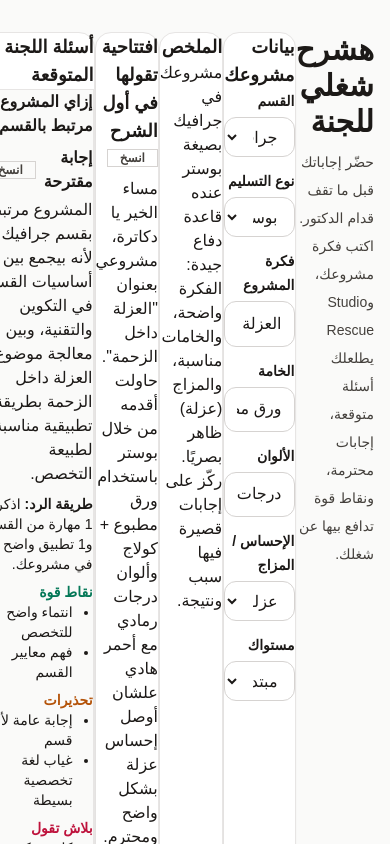
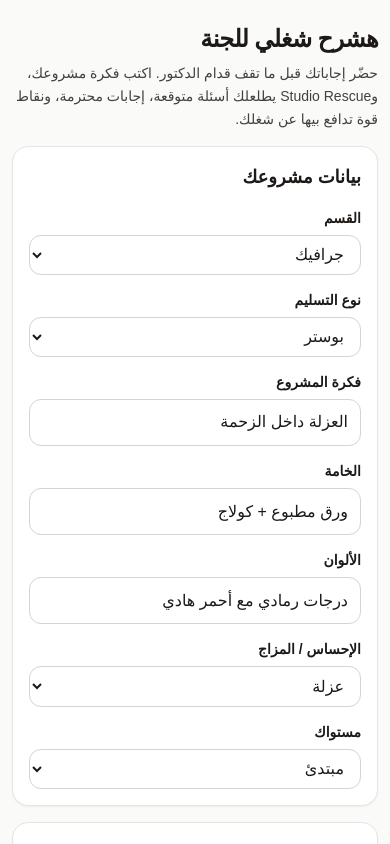
Before and after one commit to omarkhair70-droid/fine.arts.nub, a Next.js app: page /tools/jury in a window 390 px wide. Shown: the top 844 px of the page. Built offline with nearby package versions, Linux system fonts and the light colour scheme.

Commit message:
Fix Studio Rescue mobile responsive layout

```diff
--- a/app/globals.css
+++ b/app/globals.css
@@ -4,6 +4,16 @@
 
 :root {
   color-scheme: light;
+}
+
+* {
+  box-sizing: border-box;
+}
+
+html,
+body {
+  max-width: 100%;
+  overflow-x: hidden;
 }
 
 body {
@@ -15,6 +25,7 @@ body {
 
 .input {
   width: 100%;
+  min-width: 0;
   border-radius: 0.75rem;
   border: 1px solid rgb(214 211 209);
   background: white;
--- a/app/layout.tsx
+++ b/app/layout.tsx
@@ -1,9 +1,15 @@
 import "./globals.css";
+import type { Metadata } from "next";
 import type { ReactNode } from "react";
+
+export const metadata: Metadata = {
+  title: "Studio Rescue",
+  description: "عدة نجاة لطلاب الفنون قبل التسليم واللجنة"
+};
 
 export default function RootLayout({ children }: { children: ReactNode }) {
   return (
-    <html lang="en">
+    <html lang="ar" dir="rtl">
       <body>{children}</body>
     </html>
   );
--- a/app/page.tsx
+++ b/app/page.tsx
@@ -3,8 +3,8 @@ import Link from "next/link";
 const cards = [
   { title: "عندي تسليم بكرة", href: "/tools/emergency", subtitle: "خطة إنقاذ عملية وسريعة تمشيك خطوة بخطوة." },
   { title: "عايز فكرة مشروع", href: "/tools/ideas", subtitle: "٣ أفكار قابلة للتنفيذ والدفاع قدام اللجنة." },
-  { title: "هشرح شغلي للجنة", href: "/tools/jury", subtitle: "قريبًا" },
-  { title: "اكتبلي شرح العمل", href: "/tools/statement", subtitle: "قريبًا" }
+  { title: "هشرح شغلي للجنة", href: "/tools/jury", subtitle: "أسئلة متوقعة وإجابات مقترحة للدفاع بثقة." },
+  { title: "اكتبلي شرح العمل", href: "/tools/statement", subtitle: "Artist Statement جاهز بصياغات قصيرة ورسمية." }
 ];
 
 export default function HomePage() {
@@ -13,8 +13,8 @@ export default function HomePage() {
       <div className="mx-auto max-w-4xl space-y-8">
         <header className="space-y-3">
           <p className="inline-block rounded-full border border-rose-200 bg-rose-50 px-3 py-1 text-xs font-bold text-rose-700">Studio Rescue</p>
-          <h1 className="text-4xl font-black leading-tight">عندك تسليم؟<br />خد نفس. افتح عدة النجاة.</h1>
-          <p className="max-w-2xl text-sm leading-7 text-stone-700">أدوات سريعة تساعدك تطلع فكرة، ترتب خاماتك، تجهز شرح مشروعك، وتقف قدام اللجنة بثقة.</p>
+          <h1 className="break-words text-3xl font-black leading-tight sm:text-4xl">عندك تسليم؟<br />خد نفس. افتح عدة النجاة.</h1>
+          <p className="max-w-2xl break-words text-sm leading-relaxed text-stone-700 sm:leading-7">أدوات سريعة تساعدك تطلع فكرة، ترتب خاماتك، تجهز شرح مشروعك، وتقف قدام اللجنة بثقة.</p>
         </header>
 
         <section className="grid gap-3 sm:grid-cols-2">
--- a/components/ResultCard.tsx
+++ b/components/ResultCard.tsx
@@ -1,3 +1,3 @@
 export default function ResultCard({ children }: { children: React.ReactNode }) {
-  return <div className="rounded-xl border border-stone-200 bg-stone-50 p-3">{children}</div>;
+  return <div className="w-full min-w-0 break-words rounded-xl border border-stone-200 bg-stone-50 p-3 leading-relaxed">{children}</div>;
 }
--- a/components/ToolPageShell.tsx
+++ b/components/ToolPageShell.tsx
@@ -1,10 +1,10 @@
 export default function ToolPageShell({ title, subtitle, children }: { title: string; subtitle: string; children: React.ReactNode }) {
   return (
-    <main dir="rtl" className="min-h-screen bg-stone-50 px-4 py-8 text-stone-900">
-      <div className="mx-auto flex w-full max-w-3xl flex-col gap-5">
+    <main className="min-h-screen bg-stone-50 px-3 py-6 text-stone-900 sm:px-4 sm:py-8">
+      <div className="mx-auto flex w-full max-w-3xl min-w-0 flex-col gap-4 sm:gap-5">
         <header className="space-y-2">
-          <h1 className="text-3xl font-black tracking-tight">{title}</h1>
-          <p className="text-sm leading-7 text-stone-700">{subtitle}</p>
+          <h1 className="break-words text-2xl font-black leading-tight tracking-tight sm:text-3xl">{title}</h1>
+          <p className="break-words text-sm leading-relaxed text-stone-700 sm:leading-7">{subtitle}</p>
         </header>
         {children}
       </div>
--- a/components/ToolSection.tsx
+++ b/components/ToolSection.tsx
@@ -1,8 +1,8 @@
 export default function ToolSection({ title, children }: { title: string; children: React.ReactNode }) {
   return (
-    <section className="rounded-2xl border border-stone-200 bg-white p-4 shadow-sm">
-      <h2 className="mb-3 text-lg font-bold">{title}</h2>
-      {children}
+    <section className="w-full min-w-0 rounded-2xl border border-stone-200 bg-white p-4 shadow-sm">
+      <h2 className="mb-3 break-words text-lg font-bold leading-relaxed">{title}</h2>
+      <div className="min-w-0 break-words leading-relaxed">{children}</div>
     </section>
   );
 }
--- a/tailwind.config.ts
+++ b/tailwind.config.ts
@@ -1,7 +1,7 @@
 import type { Config } from "tailwindcss";
 
 const config: Config = {
-  content: ["./app/**/*.{js,ts,jsx,tsx,mdx}", "./lib/**/*.{js,ts,jsx,tsx,mdx}"],
+  content: ["./app/**/*.{js,ts,jsx,tsx,mdx}", "./components/**/*.{js,ts,jsx,tsx,mdx}", "./lib/**/*.{js,ts,jsx,tsx,mdx}"],
   theme: {
     extend: {}
   },
```
